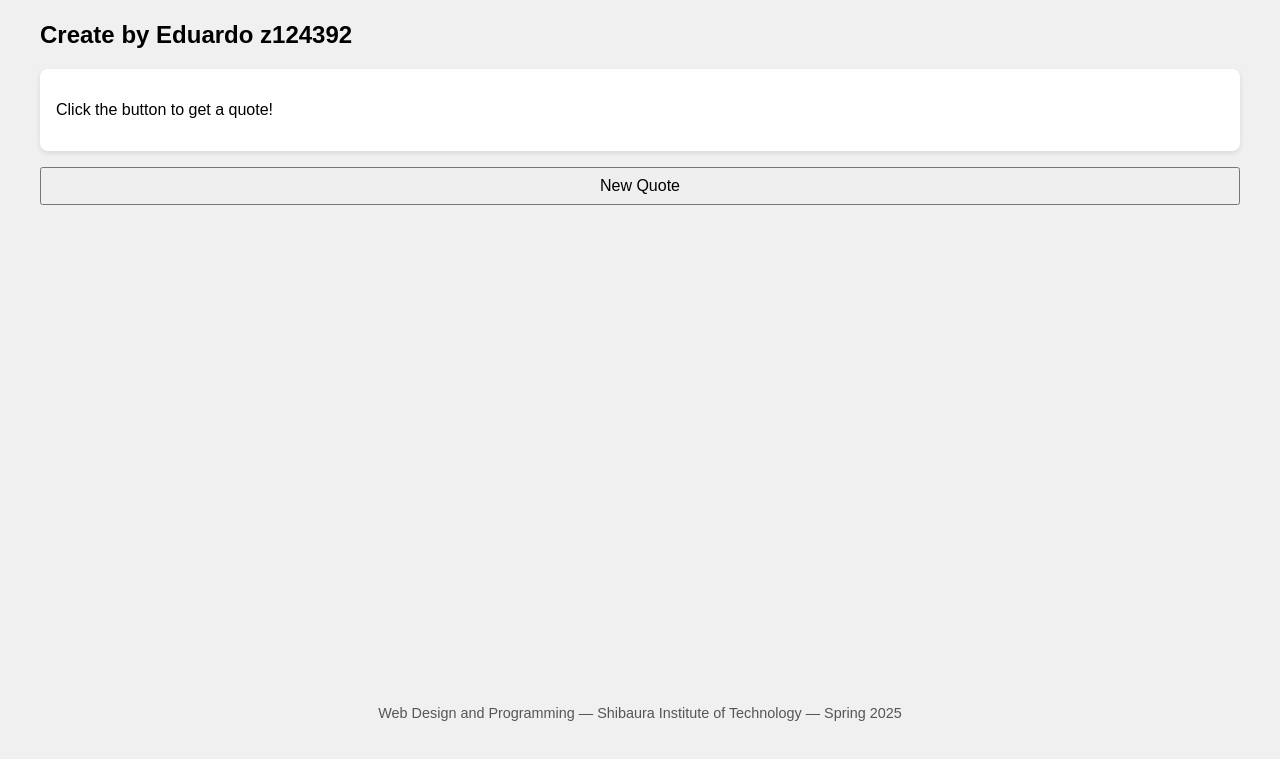
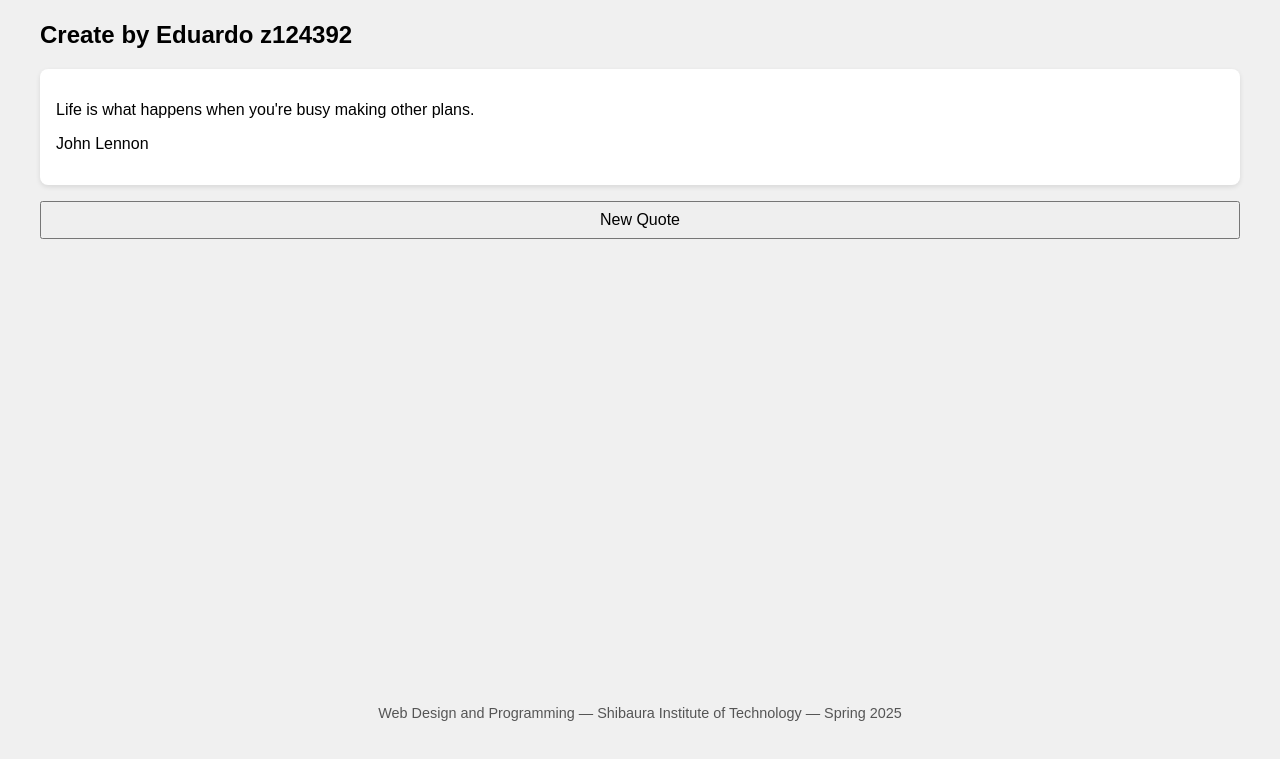
Before and after one commit to Z124392-EduardoCunha-Santiago/wdpweek5homework, a plain HTML site: page part1/index.html in a window 1280 px wide. Shown: the part 119-878 px from the top of the page. Drawn offline with Linux system fonts and the light colour scheme.

Commit message:
Update index.html

```diff
--- a/part1/index.html
+++ b/part1/index.html
@@ -54,8 +54,8 @@
   </footer>
 
   <script>
-    const quoteText = document.getElementById("quote").innerHTML = quotes.q;
-    const authorText = document.getElementById("author").innerHTML = quotes.a;
+    const quoteText = document.getElementById("quote");
+    const authorText = document.getElementById("author");
     const newQuoteBtn = document.getElementById("newQuoteBtn");
 
     async function getQuote() {
@@ -68,7 +68,6 @@
           quoteText.innerHTML = quotes.q;
           authorText.innerHTML = quotes.a;
         });
-
     }
     newQuoteBtn.addEventListener("click", getQuote);
     getQuote(); // Load a quote on page load
```
